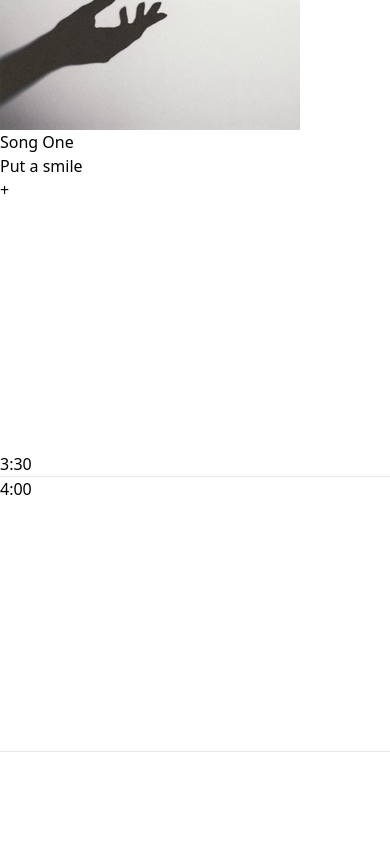
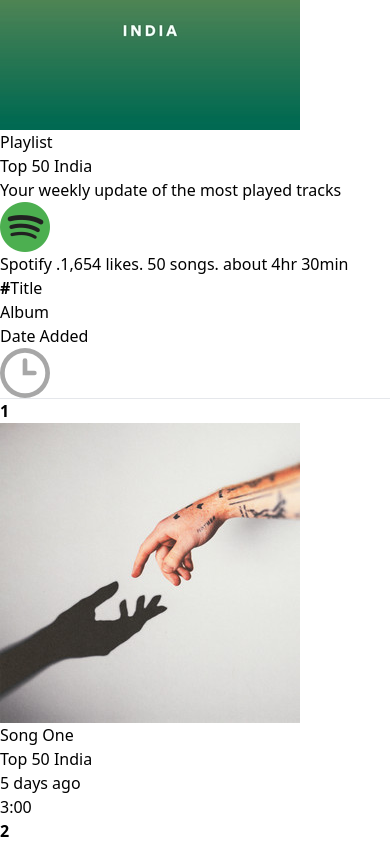
Before and after one commit to coollad49/spotify-clone, a React (Vite) app: page /album/1 in a window 390 px wide. Shown: the part 880-1721 px from the top of the page. Built offline with nearby package versions, Linux system fonts and the light colour scheme.

Commit message:
add songs ui in album with some changes to responsiveness

```diff
--- a/src/components/DisplayAlbum.jsx
+++ b/src/components/DisplayAlbum.jsx
@@ -1,14 +1,48 @@
+import { albumsData, assets, songsData } from "../assets/assets";
 import Navbar from "./Navbar"
 import {useParams} from 'react-router-dom'
 
 const DisplayAlbum = () => {
 
     const {id} = useParams();
-    console.log(id);
+    const albumData = albumsData[id];
 
   return (
     <>
        <Navbar/>
+       <div className="flex gap-5 flex-col md:flex-row mt-5">
+        <img src={albumData.image} alt="" className="max-w-40 rounded"/>
+        <div className="flex justify-center flex-col w-full">
+          <h3 className="text-sm text-gray-300">Playlist</h3>
+          <h1 className="text-6xl font-bold">{albumData.name}</h1>
+          <p className="text-sm text-gray-300 mt-3">{albumData.desc}</p>
+          <div className="mt-3 flex gap-1 items-center">
+            <img src={assets.spotify_logo} alt="" className="w-5"/>
+            <span className="font-semibold">Spotify <span className="font-bold">.</span></span>
+            <span className="text-gray-300 text-sm">1,654 <span>likes</span></span>
+            <span className="font-semibold"><span className="font-bold">.</span> 50 <span>songs</span></span>
+            <span className="text-sm text-gray-300"><span className="font-bold text-base">.</span> about <span>4hr 30min</span></span>
+          </div>
+        </div>
+       </div>
+       <div className="mt-5 grid grid-cols-3 sm:grid-cols-4 text-[#a7a7a7]">
+        <p className=""><b className="mr-4">#</b>Title</p>
+        <p className="">Album</p>
+        <p className="hidden sm:block">Date Added</p>
+        <img src={assets.clock_icon} alt="" className="w-5 m-auto"/>
+       </div>
+       <hr className="my-3 border-gray-500"/>
+        {songsData.map((item, index)=>(
+          <div key={index} className="grid grid-cols-3 sm:grid-cols-4 text-[#a7a7a7] hover:bg-[#ffffff2b] gap-2 items-center p-2 cursor-pointer">
+            <p className="text-white">
+              <b className="mr-4 text-[#a7a7a7]">{item.id+1}</b>
+              <img src={item.image} alt="" className="inline w-10 mr-4 rounded"/>
+              {item.name}</p>
+            <p className="text-[15px]">{albumData.name}</p>
+            <p className="hidden sm:block text-sm">5 days ago</p>
+            <p className="text-sm text-center">{item.duration}</p>
+          </div>
+        ))}
     </>
   )
 }
--- a/src/components/Navbar.jsx
+++ b/src/components/Navbar.jsx
@@ -13,7 +13,7 @@ const Navbar = () => {
                 </div>
             </div>
             <div className="flex gap-3">
-                <div className="bg-white rounded-full py-1 px-3 font-semibold text-black">
+                <div className="hidden lg:block bg-white rounded-full py-1 px-3 font-semibold text-black">
                     <span>Explore Premium</span>
                 </div>
                 <div className="bg-black rounded-full py-1 px-4 font-semibold">
--- a/src/components/Player.jsx
+++ b/src/components/Player.jsx
@@ -2,8 +2,8 @@ import { assets, songsData } from "../assets/assets"
 
 const Player = () => {
   return (
-    <div className="h-[10%] flex px-2 items-center justify-between">
-        <div className="flex items-center gap-7">
+    <div className="h-[10%] flex px-2 items-center justify-center lg:justify-between">
+        <div className="lg:flex items-center gap-7 hidden">
             <img src={songsData[0].image} alt="" className="w-12 rounded-sm"/>
             <div className="gap-3">
                 <h3 className="text-white font-bold">{songsData[0].name}</h3>
@@ -23,14 +23,14 @@ const Player = () => {
             </div>
             <div className="flex gap-3 text-white items-center">
                 <p className="text-sm text-gray-400">3:30</p>
-                <div className="bg-gray-600 w-[35vw] max-w-[400px] rounded-full">
+                <div className="bg-gray-600 w-[50vw] max-w-[400px] rounded-full">
                     <hr className="h-1 bg-white border-none rounded-full w-[10%]"/>
                 </div>
                 <p className="text-sm text-gray-400">4:00</p>
             </div>
         </div>
 
-        <div className="flex gap-3 items-center">
+        <div className="lg:flex gap-3 items-center hidden">
             <img src={assets.plays_icon} alt="" className="w-4 cursor-pointer"/>
             <img src={assets.mic_icon} alt="" className="w-4 cursor-pointer"/>
             <img src={assets.queue_icon} alt="" className="w-4 cursor-pointer"/>
```
